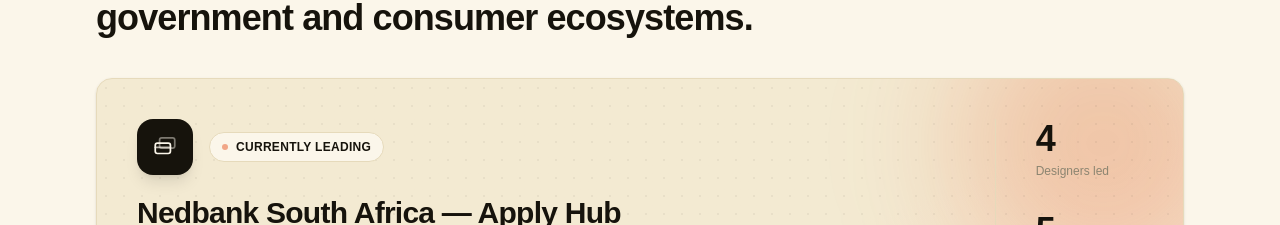
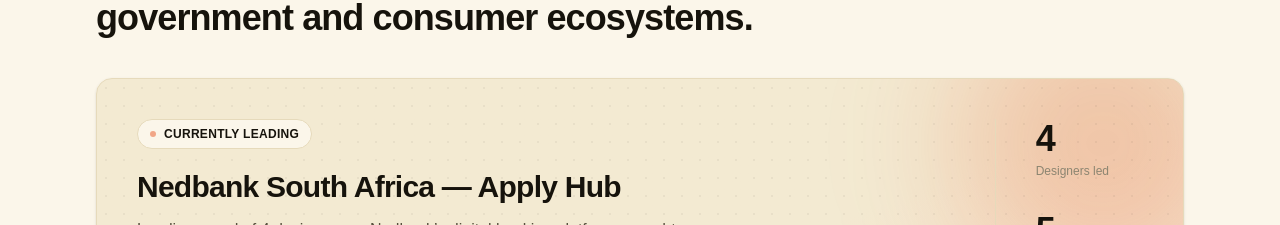
Before and after one commit to ujaved307-rgb/usamajaveddesign, a Next.js app: page / in a window 1280 px wide. Shown: the part 1883-2108 px from the top of the page. Built offline with nearby package versions, Linux system fonts and the light colour scheme; a web font is replaced by a local one.

Commit message:
Nedbank highlight: remove icon box, keep just the status chip
Co-Authored-By: Claude Sonnet 5 <noreply@anthropic.com>
Claude-Session: https://claude.ai/code/session_01LvJmUK6oZwP6kAS8R4HK1y

```diff
--- a/src/components/home/current-engagement.tsx
+++ b/src/components/home/current-engagement.tsx
@@ -6,29 +6,8 @@ import { Magnetic } from "@/components/magnetic";
 // engagement — no public screens exist to build a full case study from, so
 // this is a factual highlight (sourced from the resume) rather than a
 // ProjectCard: no invented images, no invented metrics, no link to a case
-// study page that doesn't exist. The icon is a generic "stacked products"
-// glyph, not a stand-in for Nedbank's own brand mark.
+// study page that doesn't exist.
 const scope = ["Credit Cards", "Personal Loans", "Overdrafts", "Investments", "Account Opening"];
-
-function StackedCardsIcon() {
-  return (
-    <svg
-      width="26"
-      height="26"
-      viewBox="0 0 24 24"
-      fill="none"
-      stroke="currentColor"
-      strokeWidth="1.6"
-      strokeLinecap="round"
-      strokeLinejoin="round"
-      aria-hidden
-    >
-      <rect x="7" y="3.5" width="14" height="9.5" rx="2" opacity="0.45" />
-      <rect x="3" y="8.5" width="14" height="9.5" rx="2" />
-      <path d="M3 12.25h14" opacity="0.7" />
-    </svg>
-  );
-}
 
 const stats = [
   { value: "4", label: "Designers led" },
@@ -55,15 +34,10 @@ export function CurrentEngagement() {
 
         <div className="relative flex flex-col gap-8 lg:flex-row lg:items-start lg:justify-between">
           <div className="max-w-xl">
-            <div className="flex items-center gap-4">
-              <span className="flex h-14 w-14 shrink-0 items-center justify-center rounded-2xl bg-ink text-cream shadow-lg">
-                <StackedCardsIcon />
-              </span>
-              <span className="inline-flex items-center gap-2 rounded-full border border-ink/15 bg-cream px-3 py-1.5 text-xs font-semibold uppercase tracking-wide text-ink">
-                <span className="h-1.5 w-1.5 animate-pulse rounded-full bg-accent" aria-hidden />
-                Currently Leading
-              </span>
-            </div>
+            <span className="inline-flex items-center gap-2 rounded-full border border-ink/15 bg-cream px-3 py-1.5 text-xs font-semibold uppercase tracking-wide text-ink">
+              <span className="h-1.5 w-1.5 animate-pulse rounded-full bg-accent" aria-hidden />
+              Currently Leading
+            </span>
 
             <h3 className="font-display mt-5 text-2xl font-semibold tracking-tight text-ink sm:text-3xl">
               Nedbank South Africa — Apply Hub
```
